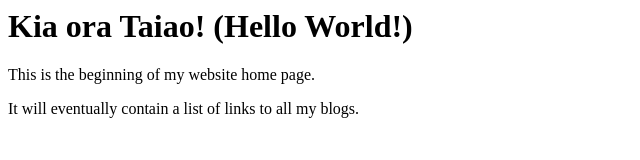
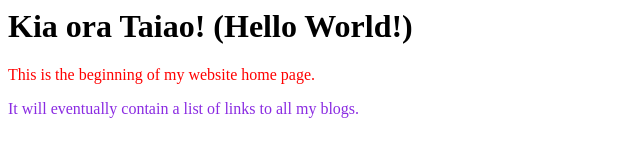
Before and after one commit to radhika-menon/radhika-menon.github.io, a plain HTML site: page index.html in a window 1280 px wide. Shown: the whole page, without its empty margins (0-640 px from the left). Drawn offline with Linux system fonts and the light colour scheme.

Commit message:
Change paragraph colour

```diff
--- a/index.html
+++ b/index.html
@@ -3,7 +3,7 @@
     <title>My blog</title>
   <body>
     <h1>Kia ora Taiao! (Hello World!)</h1>
-    <p> This is the beginning of my website home page.</p>
-    <p> It will eventually contain a list of links to all my blogs. </p>
+    <p style="color:red;"> This is the beginning of my website home page.</p>
+    <p style="color:blueviolet;"> It will eventually contain a list of links to all my blogs. </p>
   </body>
 </html>
```
